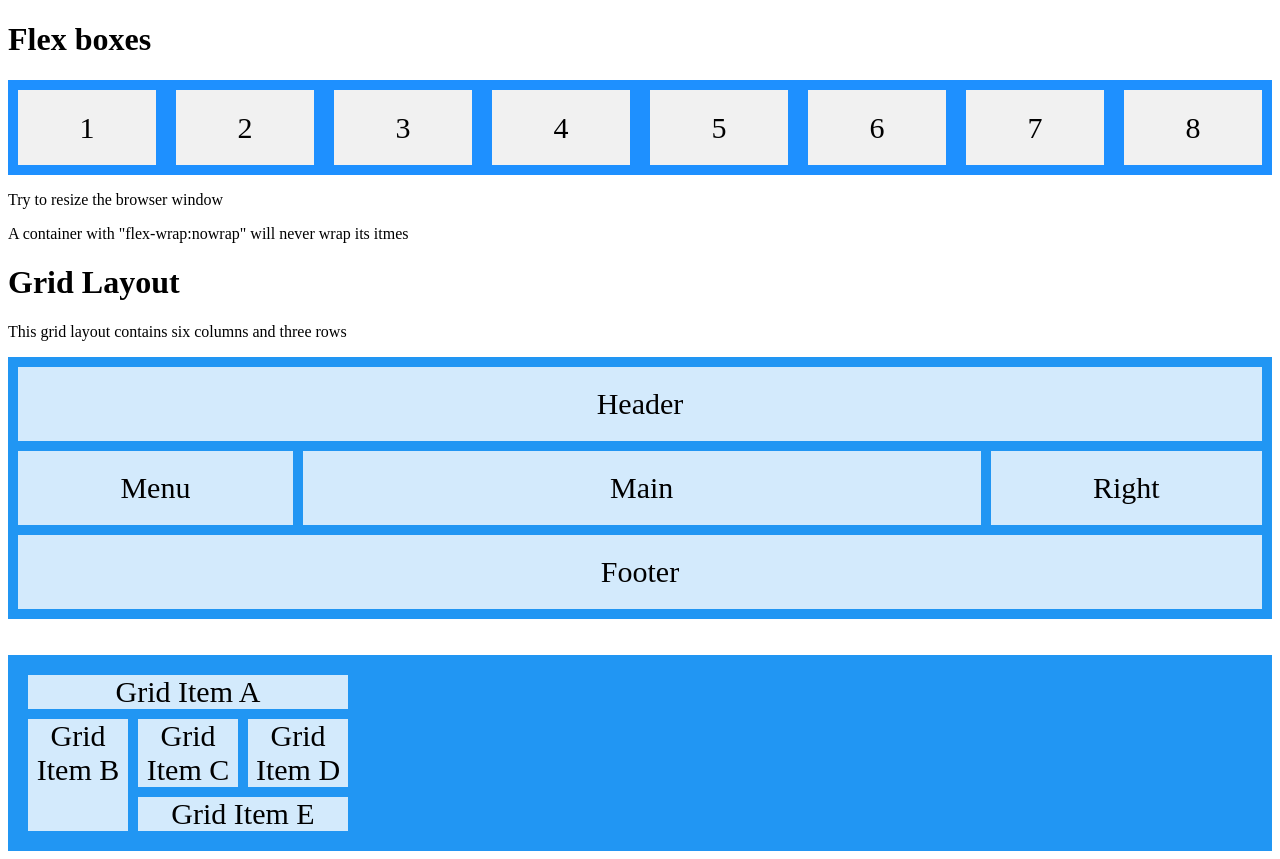
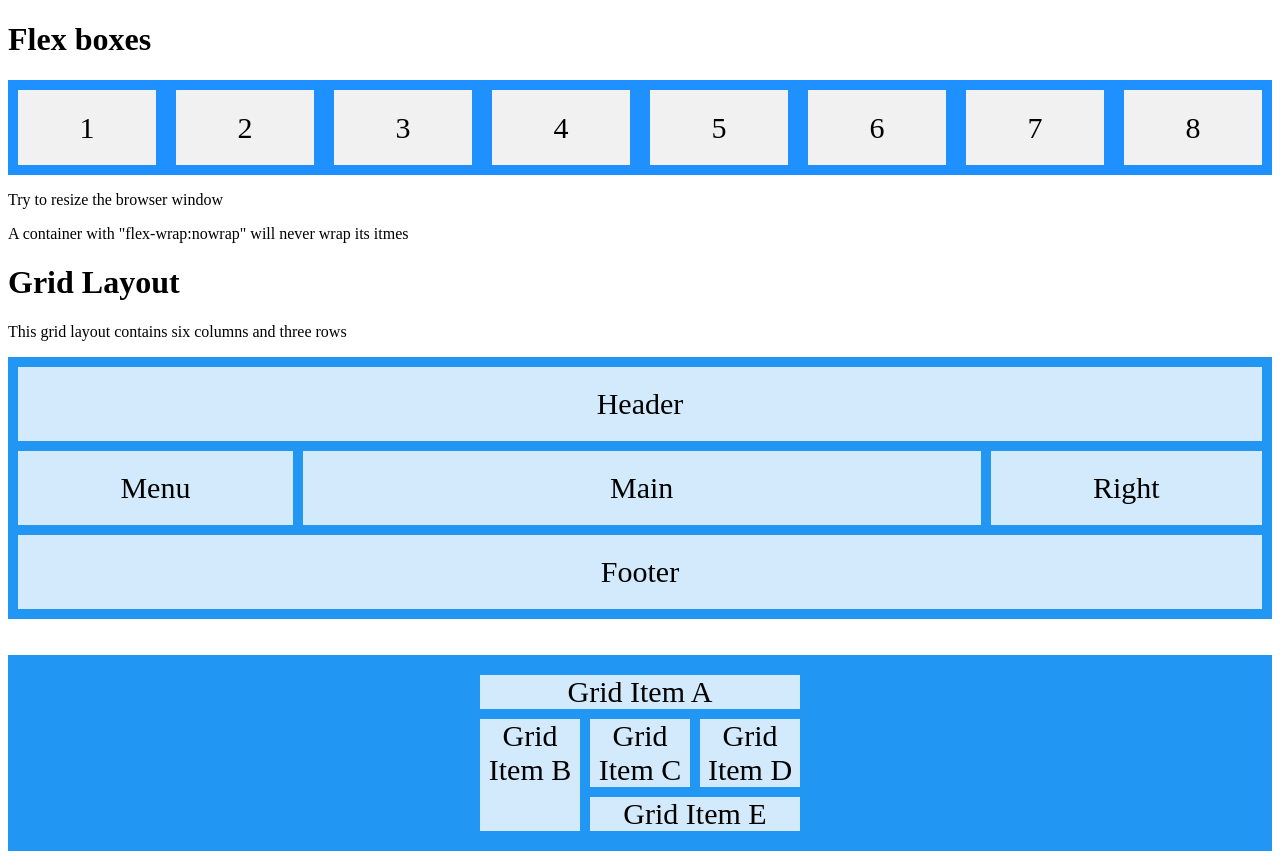
Before and after one commit to chanaiagwata/projectcascade, a plain HTML site: page index.html in a window 1280 px wide. Drawn offline with Linux system fonts and the light colour scheme.

Commit message:
updated grid layout

```diff
--- a/styles.css
+++ b/styles.css
@@ -52,6 +52,8 @@ padding: 10PX;
   padding: 20px;
   gap:10px;
   grid-template-areas: 'A A A' 'B C D' 'B E E';
+  justify-content: center;
+  align-content: stretch;
 
 }
 .grid-container2 div{
```
